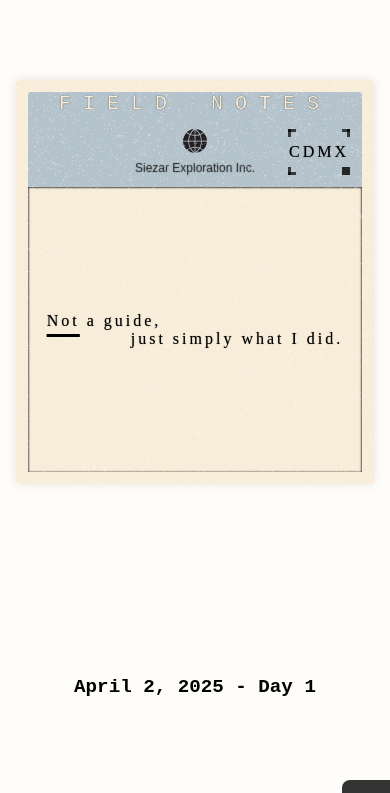
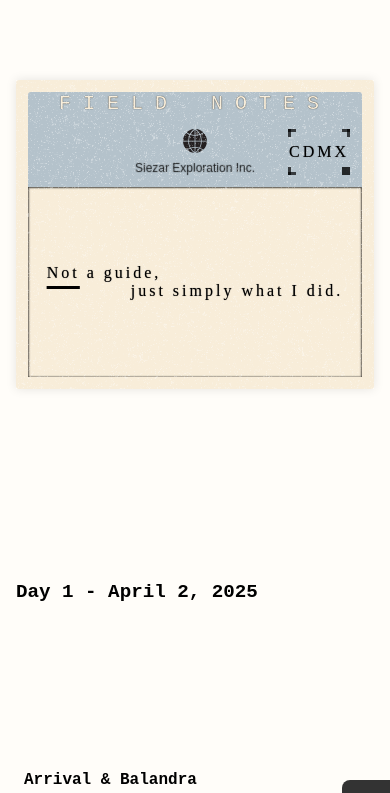
Before and after one commit to hsiez/siezar, a Next.js app: page /travel/cdmx in a window 390 px wide. Shown: the top 793 px of the page. Built offline with nearby package versions, Linux system fonts and the light colour scheme; a web font is replaced by a local one.

Commit message:
standarize title text align

```diff
--- a/app/components/field-notes/entries/entries.module.css
+++ b/app/components/field-notes/entries/entries.module.css
@@ -16,7 +16,7 @@
     color: #000;
     margin-bottom: 0px;
     font-weight: var(--font-weight-extrabold);
-    text-align: center;
+    text-align: left;
 }
 .subEntry {
     display: flex;
@@ -31,6 +31,8 @@
     font-size: 1rem;
     color: #000;
     font-weight: var(--font-weight-bold);
+    text-align: left;
+    width: 100%;
 }
 
 @media (max-width: 768px) {
--- a/app/components/field-notes/entries/entries.tsx
+++ b/app/components/field-notes/entries/entries.tsx
@@ -15,7 +15,7 @@ export default function Entries({ day1PhotoRows, day2PhotoRows, day3PhotoRows, d
     return (
         <div className={styles.container}>
             <section className={styles.section}>
-                <h2 className={styles.sectionTitle}>April 2, 2025 - Day 1</h2>
+                <h2 className={styles.sectionTitle}>Day 1 - April 2, 2025 </h2>
                 <SubEntry
                     title="Arrival & Balandra"
                     content={
@@ -82,7 +82,7 @@ export default function Entries({ day1PhotoRows, day2PhotoRows, day3PhotoRows, d
             </section>
 
             <section className={styles.section}>
-                <h2 className={styles.sectionTitle}>April 3, 2025 - Day 2</h2>
+                <h2 className={styles.sectionTitle}>Day 2 - April 3, 2025</h2>
                 <SubEntry
                     title="Morning Coffee"
                     content={
@@ -144,7 +144,7 @@ export default function Entries({ day1PhotoRows, day2PhotoRows, day3PhotoRows, d
             </section>
 
             <section className={styles.section}>
-                <h2 className={styles.sectionTitle}>April 4, 2025 - Day 3</h2>
+                <h2 className={styles.sectionTitle}>Day 3 - April 4, 2025</h2>
                 <SubEntry
                     title="Coffee and Morning Stroll"
                     content={
@@ -240,7 +240,7 @@ export default function Entries({ day1PhotoRows, day2PhotoRows, day3PhotoRows, d
             </section>
 
             <section className={styles.section}>
-                <h1 className={styles.sectionTitle}>April 5, 2025 - Day 4</h1>
+                <h1 className={styles.sectionTitle}>Day 4 - April 5, 2025</h1>
                 <SubEntry
                     title="Ese Café"
                     content={
@@ -370,7 +370,7 @@ export default function Entries({ day1PhotoRows, day2PhotoRows, day3PhotoRows, d
             </section>
 
             <section className={styles.section}>
-                <h1 className={styles.sectionTitle}>April 6, 2025 - Day 5</h1>
+                <h1 className={styles.sectionTitle}>Day 5 - April 6, 2025</h1>
                 <SubEntry
                     title="Morning Ritual"
                     content={
--- a/app/components/field-notes/title-card.module.css
+++ b/app/components/field-notes/title-card.module.css
@@ -222,7 +222,7 @@
   }
 
   .cardFront__content {
-    grid-template-rows: 1fr 3fr;
+    grid-template-rows: 1fr 2fr;
   }
 
   .cardContentDescription {
```
